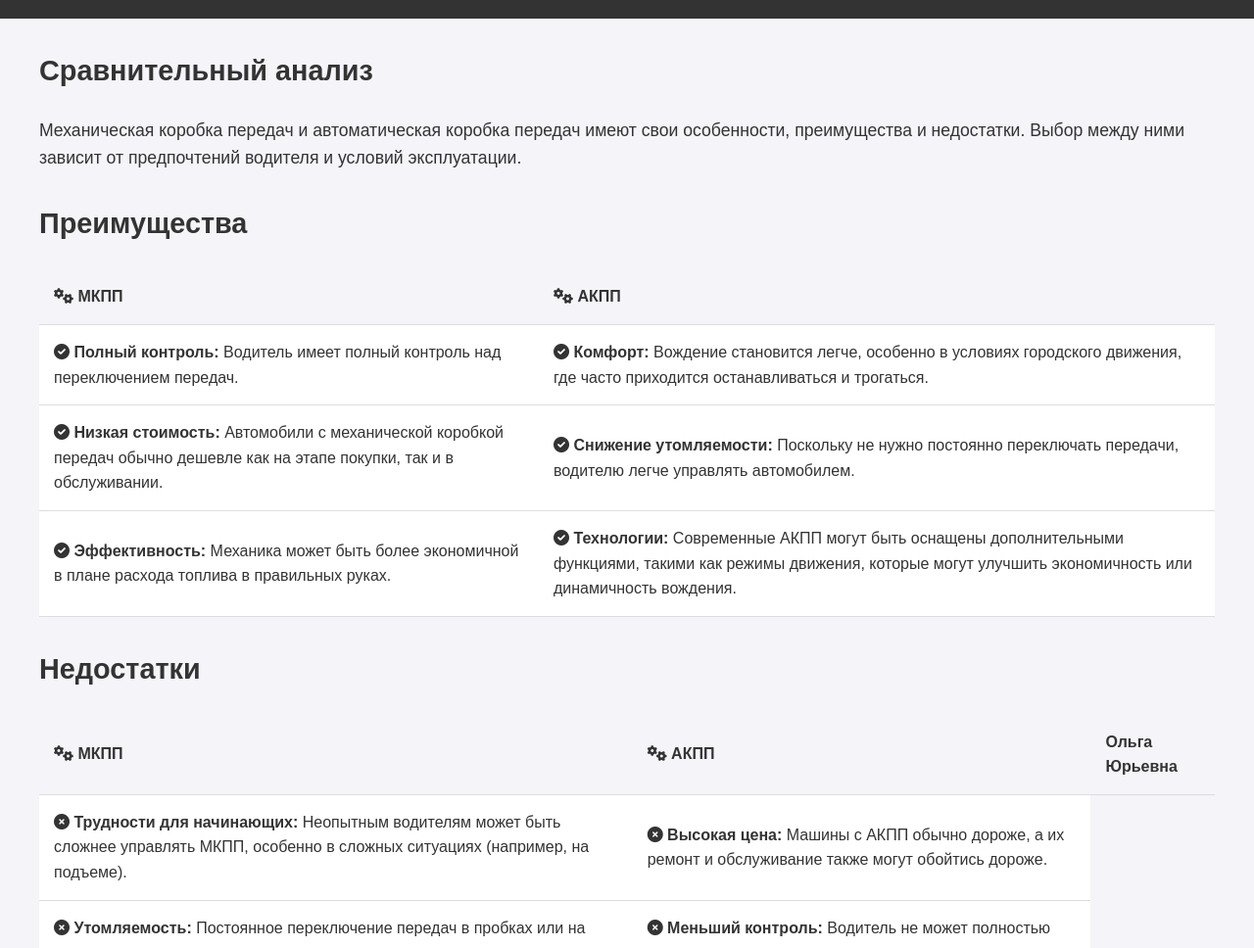
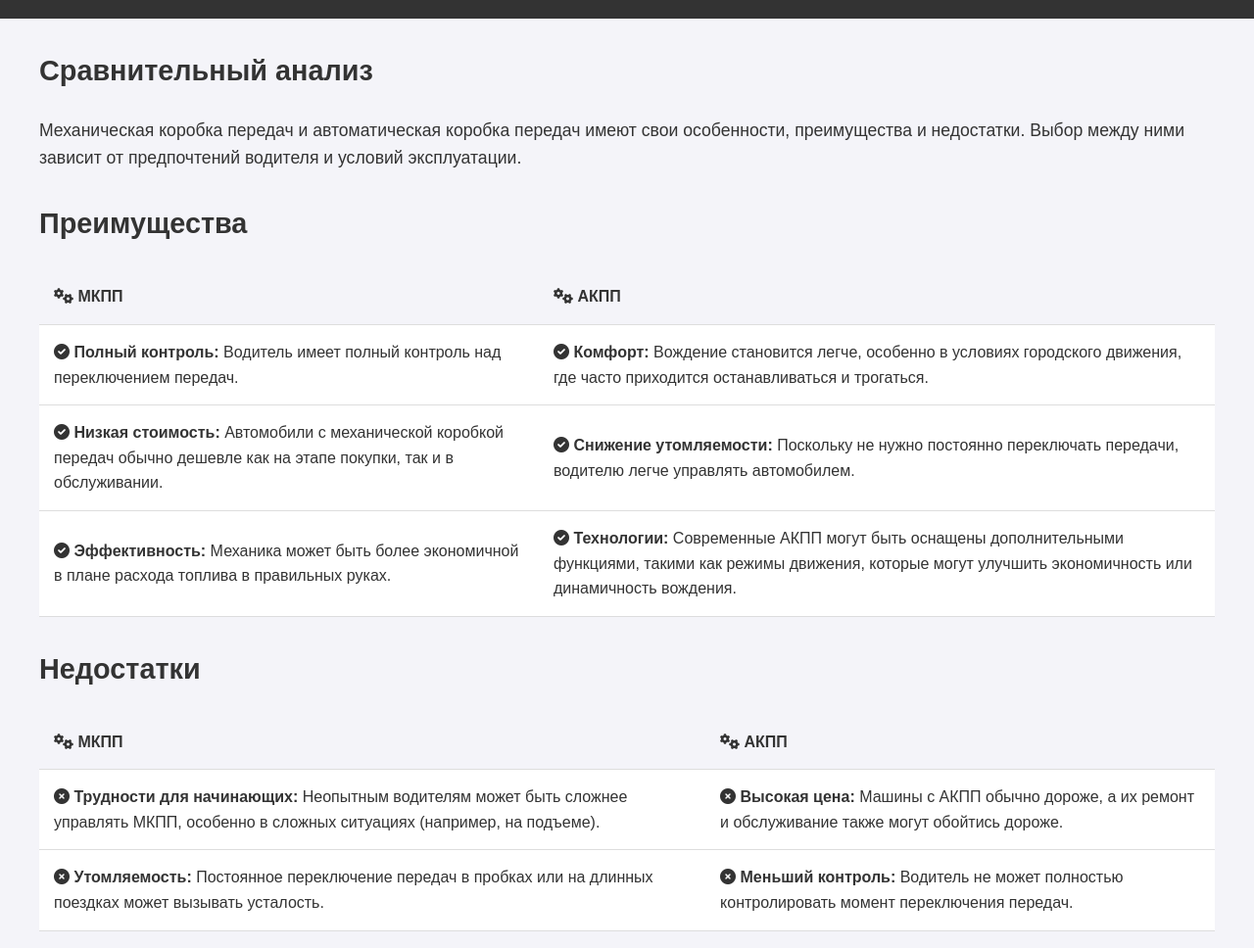
Before and after one commit to Cherrnillka/Machine, a plain HTML site: page sravnenie.html in a window 1280 px wide. Shown: the part 85-1053 px from the top of the page at 98% size. Drawn offline with Linux system fonts and the light colour scheme.

Commit message:
Update sravnenie.html

```diff
--- a/sravnenie.html
+++ b/sravnenie.html
@@ -62,7 +62,6 @@
                 <tr>
                     <th><i class="fas fa-cogs"></i> МКПП</th>
                     <th><i class="fas fa-cogs"></i> АКПП</th>
-                    <th>Ольга Юрьевна</th>
                 </tr>
             </thead>
             <tbody>
```
